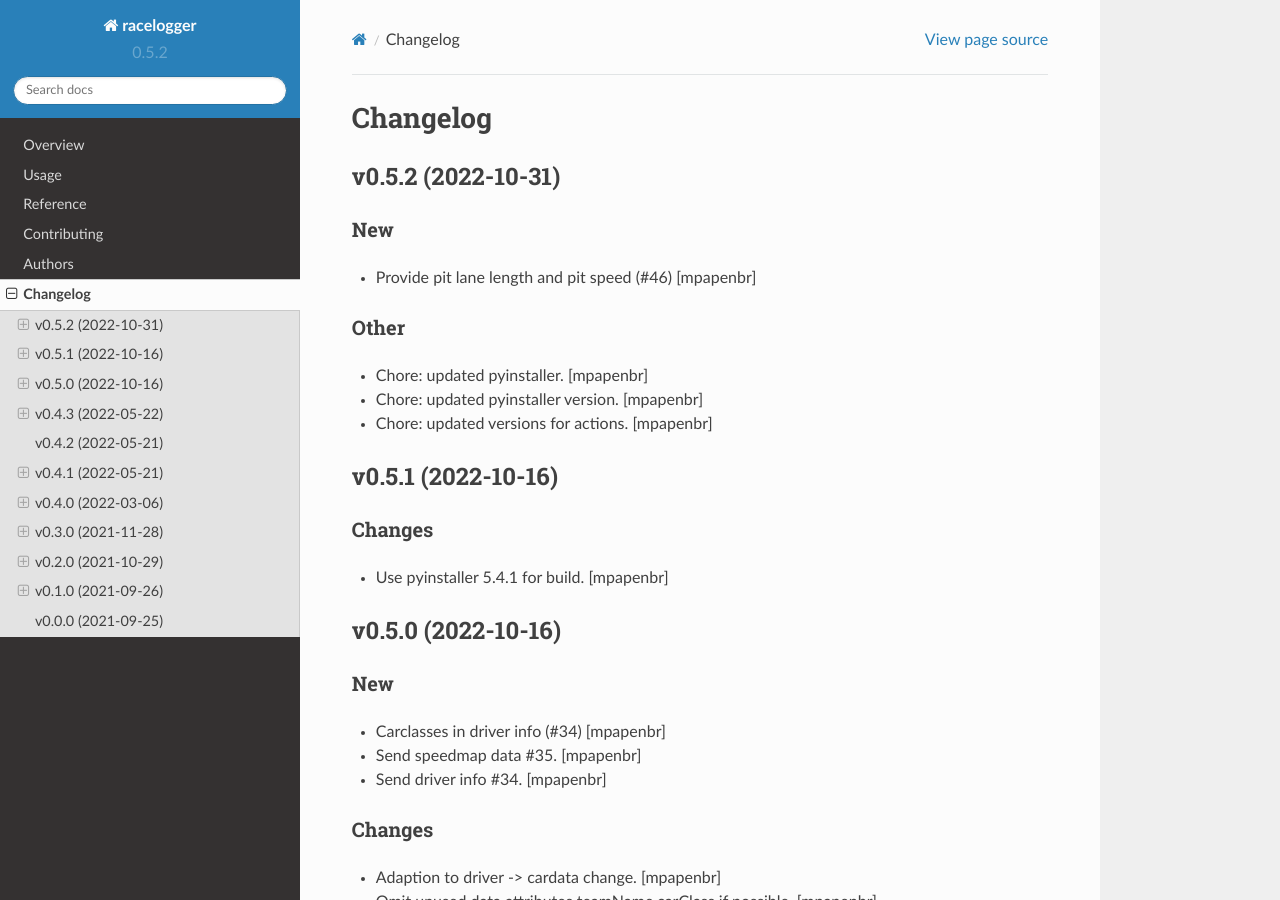
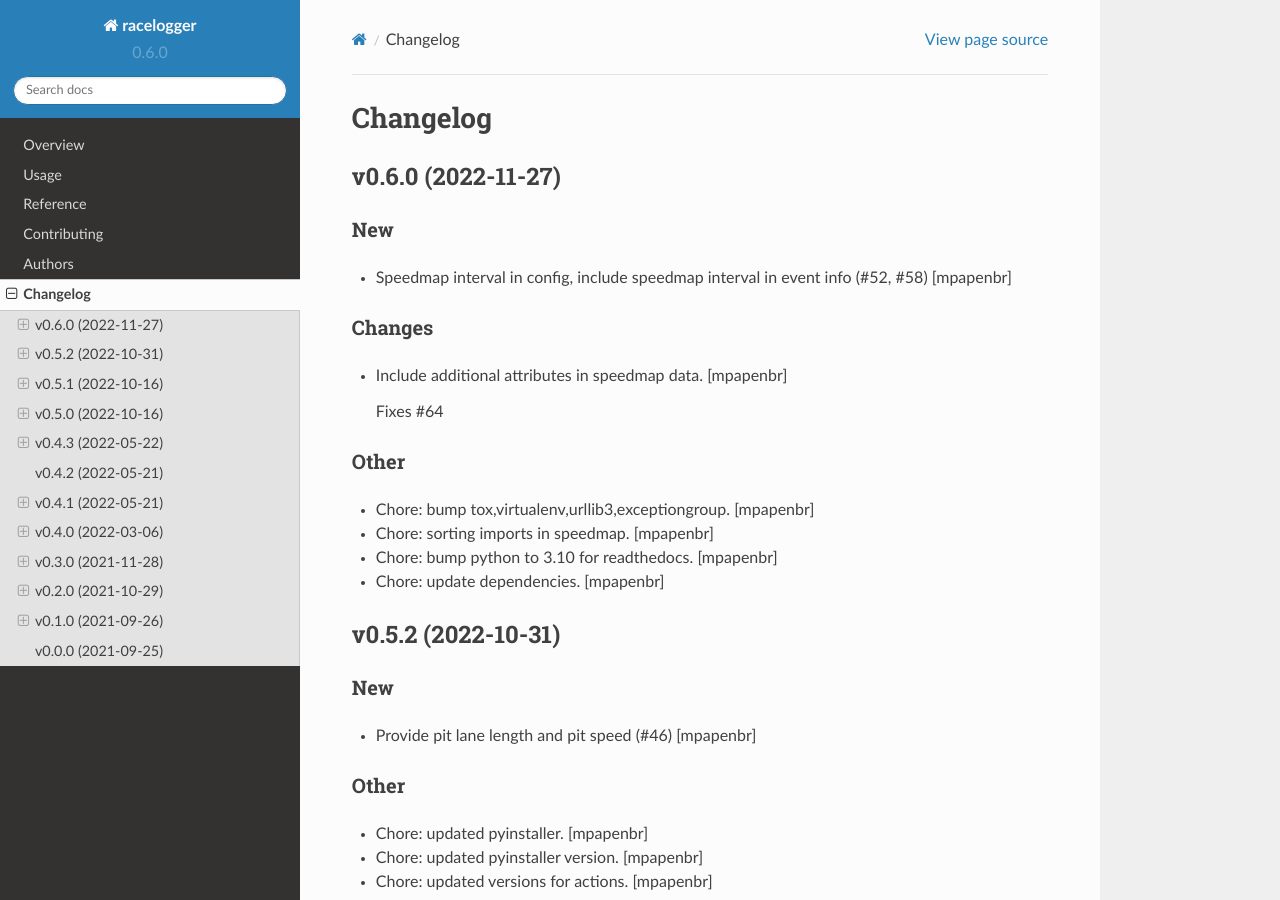
Before and after one commit to mpapenbr/python-racelogger, a Sphinx documentation site: the page built from docs/changelog.rst, in a window 1280 px wide and 900 px high. Built offline with Sphinx 7.4.7 and the Read the Docs theme 2.0.0, drawn with Linux system fonts in a browser that asks for light colours.

Commit message:
Bump version: 0.5.2 → 0.6.0

```diff
--- a/CHANGELOG.rst
+++ b/CHANGELOG.rst
@@ -1,5 +1,27 @@
 Changelog
 =========
+
+
+v0.6.0 (2022-11-27)
+-------------------
+
+New
+~~~
+- Speedmap interval in config, include speedmap interval in event info
+  (#52, #58) [mpapenbr]
+
+Changes
+~~~~~~~
+- Include additional attributes in speedmap data. [mpapenbr]
+
+  Fixes #64
+
+Other
+~~~~~
+- Chore: bump tox,virtualenv,urllib3,exceptiongroup. [mpapenbr]
+- Chore: sorting imports in speedmap. [mpapenbr]
+- Chore: bump python to 3.10 for readthedocs. [mpapenbr]
+- Chore: update dependencies. [mpapenbr]
 
 
 v0.5.2 (2022-10-31)
--- a/README.rst
+++ b/README.rst
@@ -16,9 +16,9 @@ Overview
     :alt: Documentation Status
 
 
-.. |commits-since| image:: https://img.shields.io/github/commits-since/mpapenbr/python-racelogger/v0.5.2.svg
+.. |commits-since| image:: https://img.shields.io/github/commits-since/mpapenbr/python-racelogger/v0.6.0.svg
     :alt: Commits since latest release
-    :target: https://github.com/mpapenbr/python-racelogger/compare/v0.5.2...master
+    :target: https://github.com/mpapenbr/python-racelogger/compare/v0.6.0...master
 
 
 
--- a/docs/conf.py
+++ b/docs/conf.py
@@ -20,7 +20,7 @@ project = 'racelogger'
 year = '2021'
 author = 'Markus Papenbrock'
 copyright = '{0}, {1}'.format(year, author)
-version = release = '0.5.2'
+version = release = '0.6.0'
 
 pygments_style = 'trac'
 templates_path = ['.']
--- a/setup.py
+++ b/setup.py
@@ -23,7 +23,7 @@ def read(*names, **kwargs):
 
 setup(
     name='racelogger',
-    version='0.5.2',
+    version='0.6.0',
     license='Apache-2.0',
     description='Racelogger for iRacelog ',
     long_description='%s\n%s' % (
--- a/src/racelogger/__init__.py
+++ b/src/racelogger/__init__.py
@@ -1 +1 @@
-__version__ = '0.5.2'
+__version__ = '0.6.0'
```
Also changed, not shown: .bumpversion.cfg.
